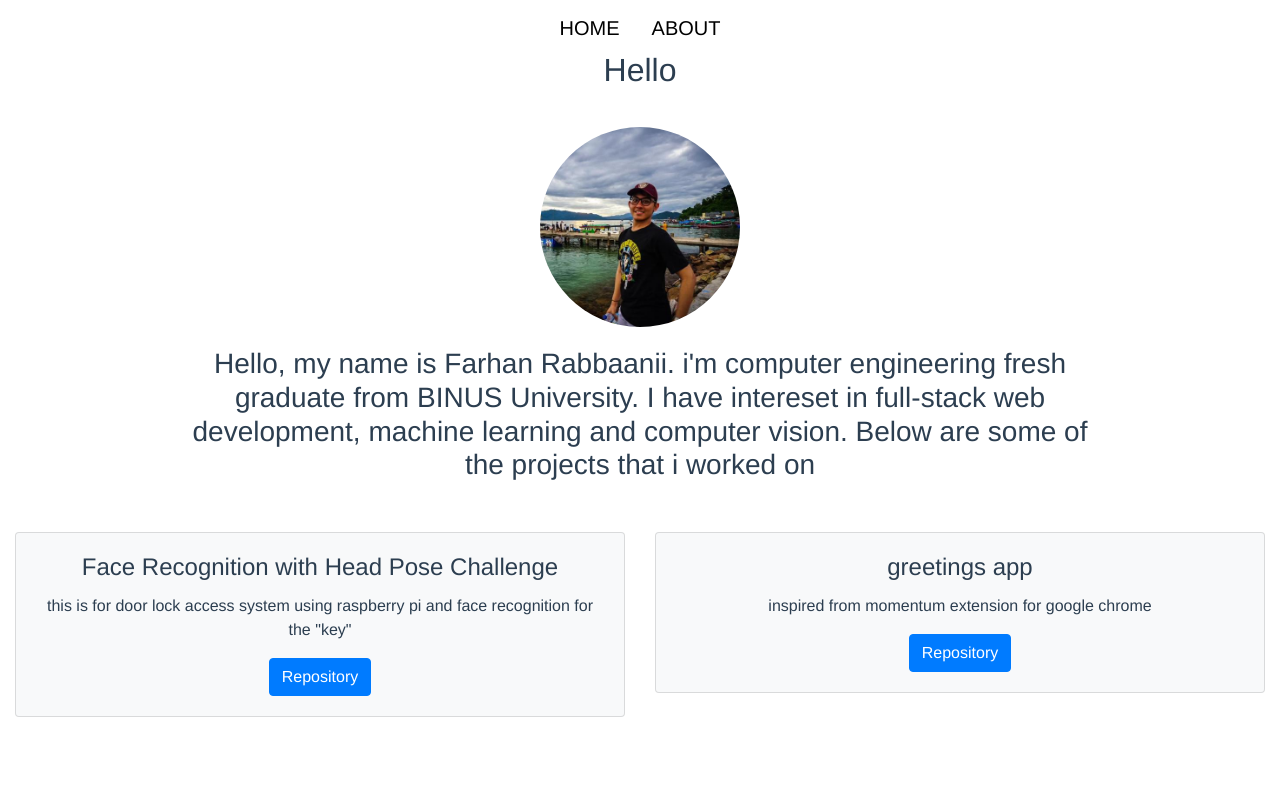
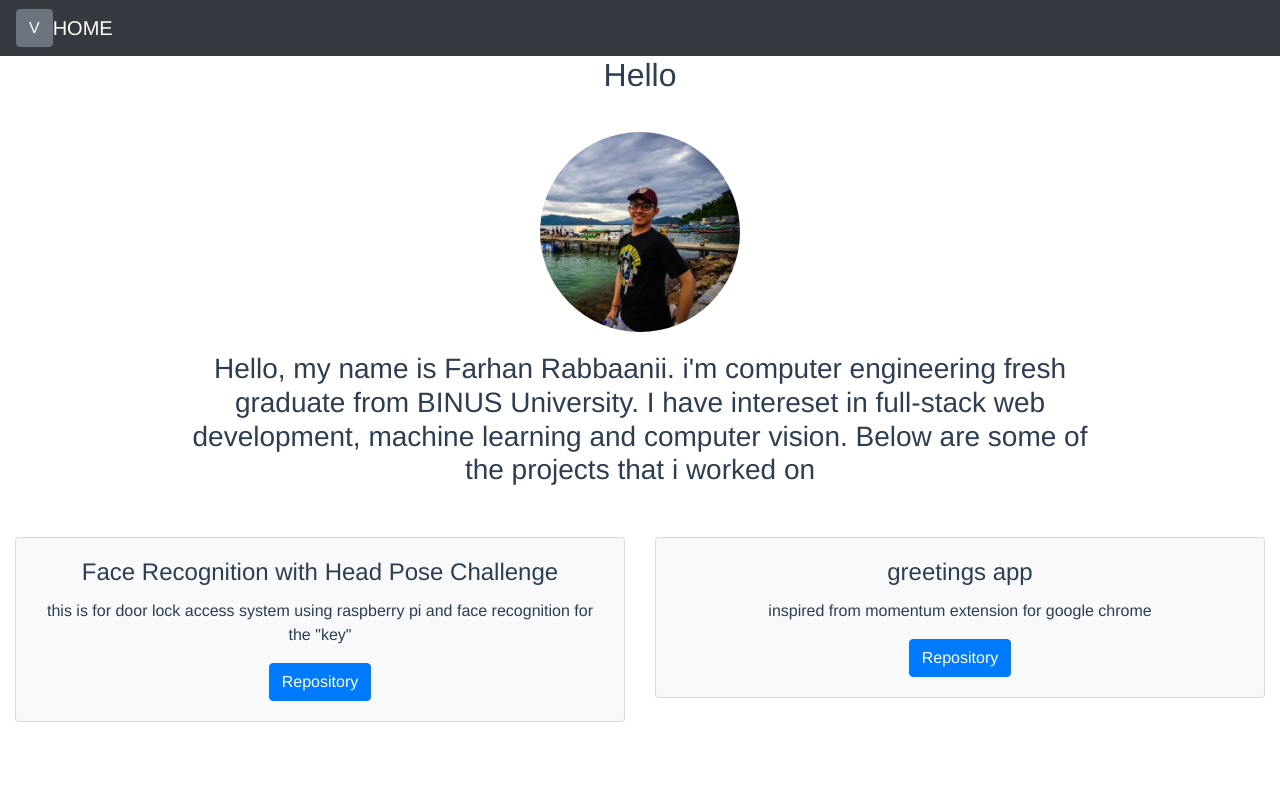
Before and after one commit to farhanrbnn/personal-web, a Vue app: page / in a window 1280 px wide. Shown: the top 800 px of the page. Built offline with nearby package versions, Linux system fonts and the light colour scheme.

Commit message:
add sidebar

```diff
--- a/src/App.vue
+++ b/src/App.vue
@@ -30,6 +30,5 @@ export default {
   -moz-osx-font-smoothing: grayscale;
   text-align: center;
   color: #2c3e50;
-  margin-top: 5px;
 }
 </style>
--- a/src/components/navBar.vue
+++ b/src/components/navBar.vue
@@ -1,15 +1,18 @@
 <template>
  <div>
-  <b-nav align="center">
-    <b-nav-item><a href="">HOME</a></b-nav-item>
-    <b-nav-item><a href="#aboutMe">ABOUT</a></b-nav-item>
-  </b-nav>
+  <b-navbar align="center" type="dark" variant="dark">
+    <b-button v-b-toggle.sidebar-variant>V</b-button>
+    <b-sidebar id="sidebar-variant" bg-variant="dark" text-variant="light" shadow>
+      <p>adasdsa</p>
+    </b-sidebar>
+    <b-navbar-brand href="#">HOME</b-navbar-brand>
+  </b-navbar>
 </div>
 </template>
 
 <style scoped>
-	a {
-		color: black;
-		font-size: 20px;
-	}
+  a {
+    color: white;
+    font-size: 20px;
+  }
 </style>
```
